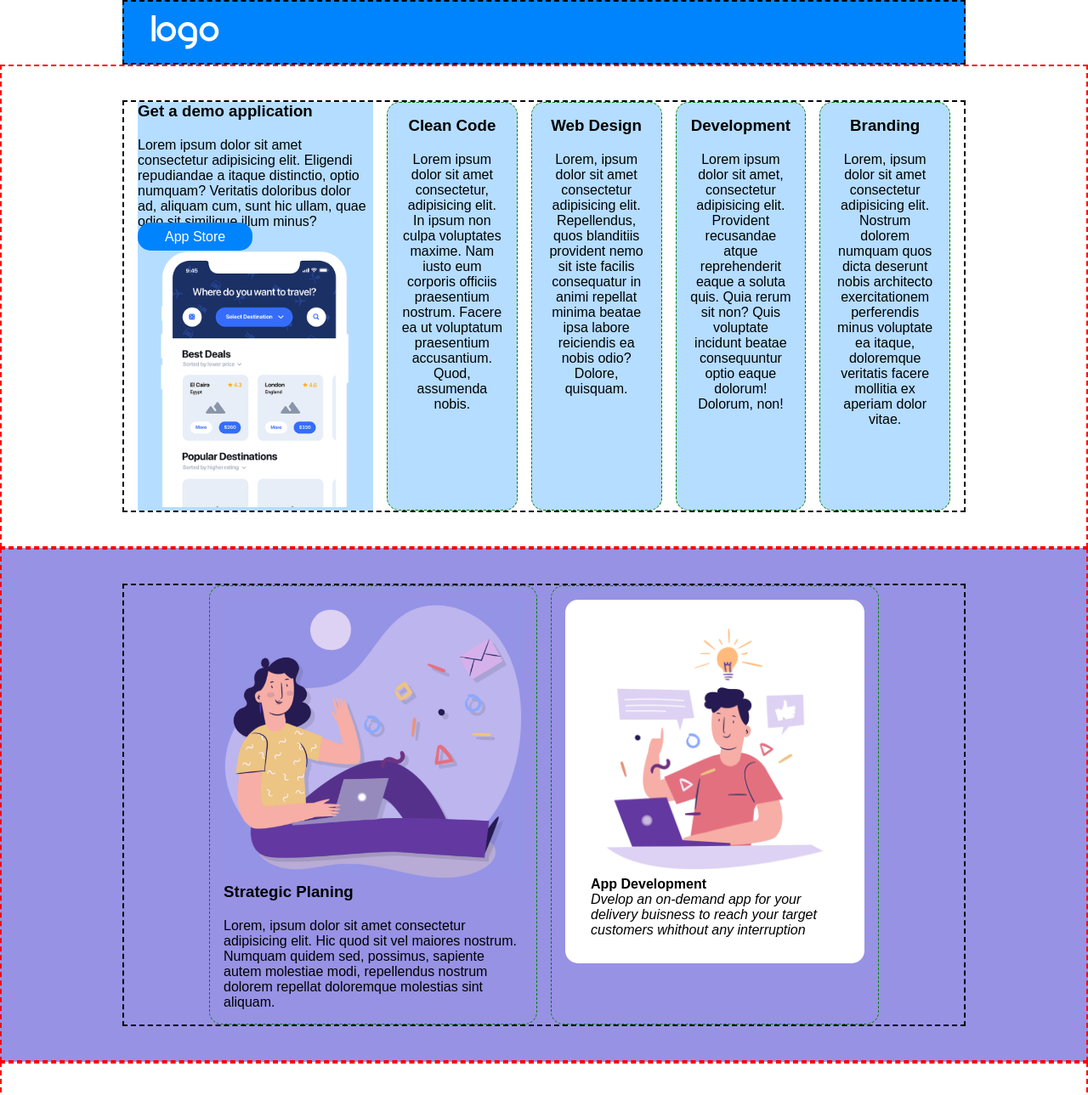
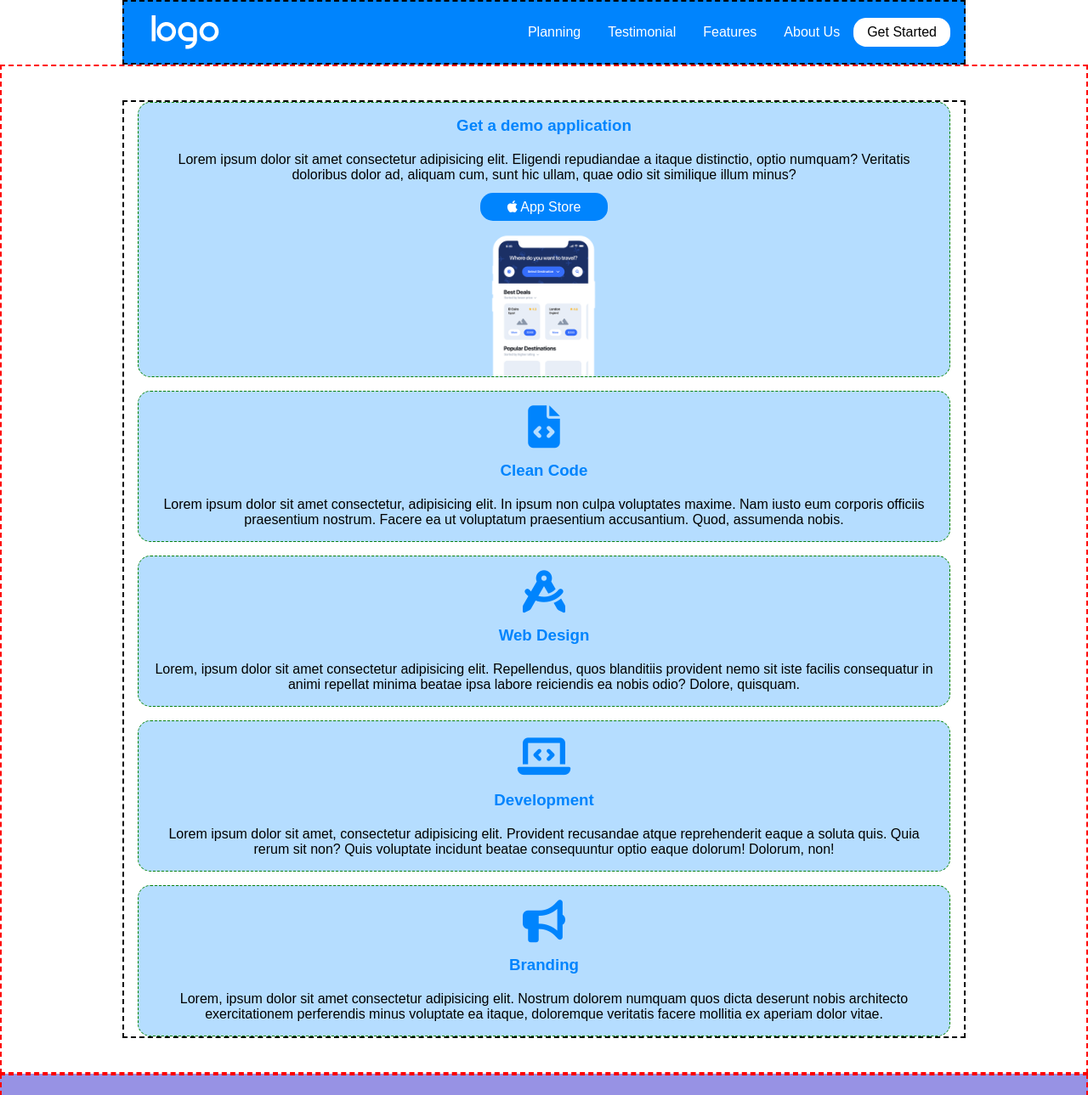
Before and after one commit to DarioEsposito89/htmlcss-responsive-layout, a plain HTML site: page index.html in a window 1280 px wide. Shown: the top 1289 px of the page at 85% size. Drawn offline with Linux system fonts and the light colour scheme.

Commit message:
aggiunte icone a demo, planing section

```diff
--- a/css/style.css
+++ b/css/style.css
@@ -55,8 +55,8 @@ section {
 
 .row {
     display: flex;
-
-    gap: var(--space);
+    flex-direction: column;
+    gap: 1rem;
 }
 
 .space-0 {
@@ -72,8 +72,6 @@ section {
 }
 
 .col {
-    flex-grow: 1;
-    flex-basis: 0;
     border: 1px dashed green;
     padding: 1rem;
     border-radius: 15px;
@@ -92,9 +90,12 @@ section {
 }
 
 
-
 .btn {
     border-radius: 15px;
+}
+
+.btn-circle {
+    border-radius: 50%;
 }
 
 .btn-md {
@@ -114,7 +115,7 @@ section {
     color: black;
 }
 
-h3 {
+h2, h3, h4 {
     padding-bottom: 20px;
 }
 
@@ -162,6 +163,8 @@ nav ul a {
 
 /* SECTION */
 
+
+/* DEMO SECTION */
 .demo-section .col {
     width: 100%;
     text-align: center;
@@ -171,21 +174,37 @@ nav ul a {
     background-color: var(--color-tertiary);
 }
 
+.demo-section .btn-demo {
+    margin: 20px 0;
+}
+
+.demo-section h3 {
+    color: var(--color-secondary);
+}
+
+.demo-section .col-1-3 i {
+    font-size: 50px;
+    padding-bottom: var(--space);
+}
 
 .demo-section .col-1-2 img {
     width: 100%;
+    height: 170px;
+    object-fit: contain;
+    margin-bottom: -20px;
 }
 
 .demo-section .col-2-3 a {
     color: white;
     text-decoration: none;
-    margin-top: 50px;
 }
 
-.demo-section .col-2-3:first-child {
-    border-radius: 15px, 15px, 0, 0;
+.demo-section .col-2-3 {
+    border-radius: 15px;
+    background-color: var(--color-tertiary) ;
 }
 
+/* PLANING SECTION */
 .planing-section {
     background-color: var(--color-primary);
 }
@@ -194,6 +213,7 @@ nav ul a {
     background-color: white;
     border-radius: 15px;
     padding: 30px;
+    text-align: center;
 }
 
 .planing-section img {
@@ -202,10 +222,27 @@ nav ul a {
     object-fit: contain;
 }
 
+.planing-section h3, .planing-section span {
+    color: white;
+}
+
+.planing-section a {
+    background-color: var(--color-primary);
+    padding: 15px 0px;
+}
+
+.planing-section i {
+    text-align: center;
+    font-size: 1rem;
+    padding: 20px;
+    margin-top: 20px;
+}
+
+/* TESTIMONIAL SECTION */
 .testimonials-section img {
-    object-fit: contain;
-    height: 100%;
-    width: 100%;
+    object-fit: cover;
+    height: 150px;
+    width: 150px;
     border-radius: 50%;
 }
 
@@ -242,3 +279,38 @@ footer {
     color: white;
     text-align: center;
 }
+
+
+/* MEDIA QUERY */
+
+@media screen and (min-width: 576px) {
+    nav .nav-brand-text {
+        display: inline-block;
+    }
+}
+
+@media screen and (min-width: 768px) {
+    .nav-menu-btn {
+    display: none;
+    }
+
+    nav .container {
+        display: flex;
+        justify-content: space-between;
+        align-items: center;
+    }
+
+    nav .container ul {
+        display: flex;
+    }
+}
+
+
+@media screen and (min-width: 992px) {
+}
+
+@media screen and (min-width: 1200px) {
+}
+
+@media screen and (min-width: 1400px) {
+}
--- a/index.html
+++ b/index.html
@@ -35,32 +35,36 @@
         <section class="demo-section">
             <div class="container">
                 <div class="row">
-                    <div class="col-2-3">
+                    <div class="col col-2-3">
                         <div class="col-1-2">
                             <h3>Get a demo application</h3>
                             <p>Lorem ipsum dolor sit amet consectetur adipisicing elit. Eligendi repudiandae a itaque distinctio, optio numquam? Veritatis doloribus dolor ad, aliquam cum, sunt hic ullam, quae odio sit similique illum minus?</p>
-                            <a class="btn btn-md btn-secondary" href="#">App Store</a>
+                            <div class="btn-demo"><a class="btn btn-md btn-secondary" href="#"><i class="fa-brands fa-apple" style="color: #ffffff;"></i> App Store</a></div>
                         </div>
                         <div class="col-1-2">
                             <img src="img/phone.png" alt="">
                         </div>
                     </div>
                     <div class="col col-1-3">
+                        <i class="fa-solid fa-file-code" style="color: #0084fd;"></i>
                         <h3>Clean Code</h3>
                         <p>Lorem ipsum dolor sit amet consectetur, adipisicing elit. In ipsum non culpa voluptates maxime. Nam iusto eum corporis officiis praesentium nostrum. Facere ea ut voluptatum praesentium accusantium. Quod, assumenda nobis.</p>
                     </div>
 
                     <div class="col col-1-3">
+                        <i class="fa-solid fa-compass-drafting" style="color: #0084fd;"></i>
                         <h3>Web Design</h3>
                         <p>Lorem, ipsum dolor sit amet consectetur adipisicing elit. Repellendus, quos blanditiis provident nemo sit iste facilis consequatur in animi repellat minima beatae ipsa labore reiciendis ea nobis odio? Dolore, quisquam.</p>
                     </div>
 
                     <div class="col col-1-3">
+                        <i class="fa-solid fa-laptop-code" style="color: #0084fd;"></i>
                         <h3>Development</h3>
                         <p>Lorem ipsum dolor sit amet, consectetur adipisicing elit. Provident recusandae atque reprehenderit eaque a soluta quis. Quia rerum sit non? Quis voluptate incidunt beatae consequuntur optio eaque dolorum! Dolorum, non!</p>
                     </div>
 
                     <div class="col col-1-3">
+                        <i class="fa-solid fa-bullhorn" style="color: #0084fd;"></i>
                         <h3>Branding</h3>
                         <p>Lorem, ipsum dolor sit amet consectetur adipisicing elit. Nostrum dolorem numquam quos dicta deserunt nobis architecto exercitationem perferendis minus voluptate ea itaque, doloremque veritatis facere mollitia ex aperiam dolor vitae.</p>
                     </div>
@@ -70,18 +74,19 @@
         </section>
 
         <section class="planing-section">
-            <div class="container container-sm">
+            <div class="container">
                 <div class="row">
                     <div class="col col-1-2">
                         <div class="planing-img"><img src="img/planning1.png" alt=""></div>
                         <h3>Strategic Planing</h3>
-                        <p>Lorem, ipsum dolor sit amet consectetur adipisicing elit. Hic quod sit vel maiores nostrum. Numquam quidem sed, possimus, sapiente autem molestiae modi, repellendus nostrum dolorem repellat doloremque molestias sint aliquam.</p>
+                        <span>Lorem, ipsum dolor sit amet consectetur adipisicing elit. Hic quod sit vel maiores nostrum. Numquam quidem sed, possimus, sapiente autem molestiae modi, repellendus nostrum dolorem repellat doloremque molestias sint aliquam.</span>
                     </div>
                     <div class="col col-1-2">
                         <div class="card">
                             <img src="img/planning2.png" alt="">
                             <h4>App Development</h4>
                             <p><em>Dvelop an on-demand app for your delivery buisness to reach your target customers whithout any interruption</em></p>
+                            <a class="btn btn-circle" href="#"><i class="fa-solid fa-arrow-down" style="color: #000000;"></i></a>
                         </div>
                     </div>
                 </div>
@@ -171,7 +176,7 @@
         </section>
 
         <section class="about-us-section">
-            <div class="container container-md">
+            <div class="container">
                 <div class="row">
                     <div class="col col-2-3">
                         <h2>About Us</h2>
@@ -192,7 +197,7 @@
         </section>
 
         <section class="get-started-section">
-            <div class="container container-xs">
+            <div class="container">
                 <h4>GET STARTED</h4>
                 <h2>Simple Trasparent Pricing</h2>
                 <h1>It's Free!</h1>
@@ -204,7 +209,7 @@
     </main>
 
     <footer>
-        <div class="container container-xxs">
+        <div class="container">
             <div>Lorem ipsum dolor sit amet consectetur, adipisicing elit. Quo nam, animi, hic unde aperiam laudantium illum temporibus recusandae autem eius consectetur dicta nisi inventore numquam maiores pariatur, sequi iste aspernatur?</div>
             <div><a href="#">Lorem ipsum</a> scelerisque muris pellentesque <a href="#">Boolean carrers</a></div>
         </div>
```
